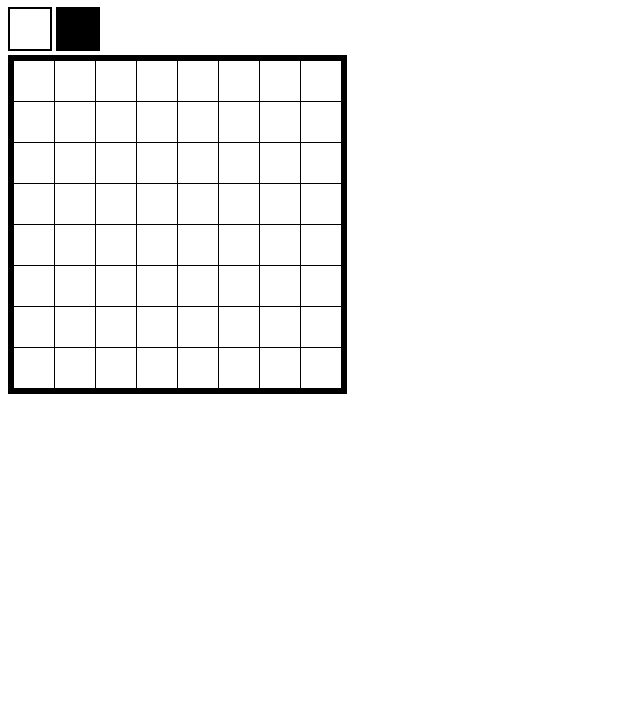
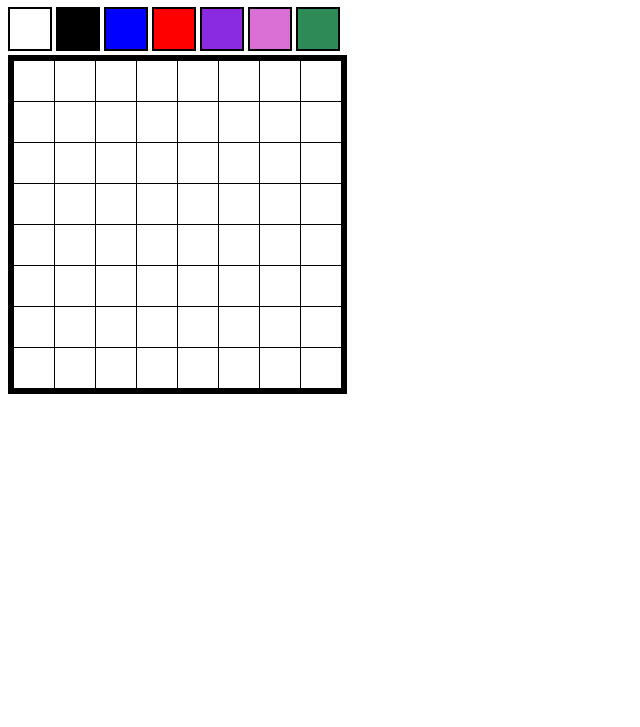
Before and after one commit to RCHS-Programming/unit4-ch1-pixelart-Spiderdane, a plain HTML site: page resources/index.html in a window 1280 px wide. Shown: the part 73-800 px from the top of the page, without its empty margins (0-640 px from the left). Drawn offline with Linux system fonts and the light colour scheme.

Commit message:
I did a color

```diff
--- a/resources/index.html
+++ b/resources/index.html
@@ -10,6 +10,11 @@
 	<div id="palette">
 		<div class="pen" style="background-color: white;"onClick="setPenColor('white')"></div>
 		<div class="pen" style="background-color: black;"onClick="setPenColor('black')"></div>
+		<div class="pen" style="background-color: blue;"onClick="setPenColor('blue')"></div>
+		<div class="pen" style="background-color: red;"onClick="setPenColor('red')"></div>
+		<div class="pen" style="background-color: blueviolet;"onClick="setPenColor('blueviolet')"></div>
+		<div class="pen" style="background-color: orchid;"onClick="setPenColor('orchid')"></div>
+		<div class="pen" style="background-color: seagreen;"onClick="setPenColor('seagreen')"></div>
 	</div>
 <div id="art">
 	<div class="row">
```
Also changed, not shown: resources/script.js (line endings or trailing spaces).
